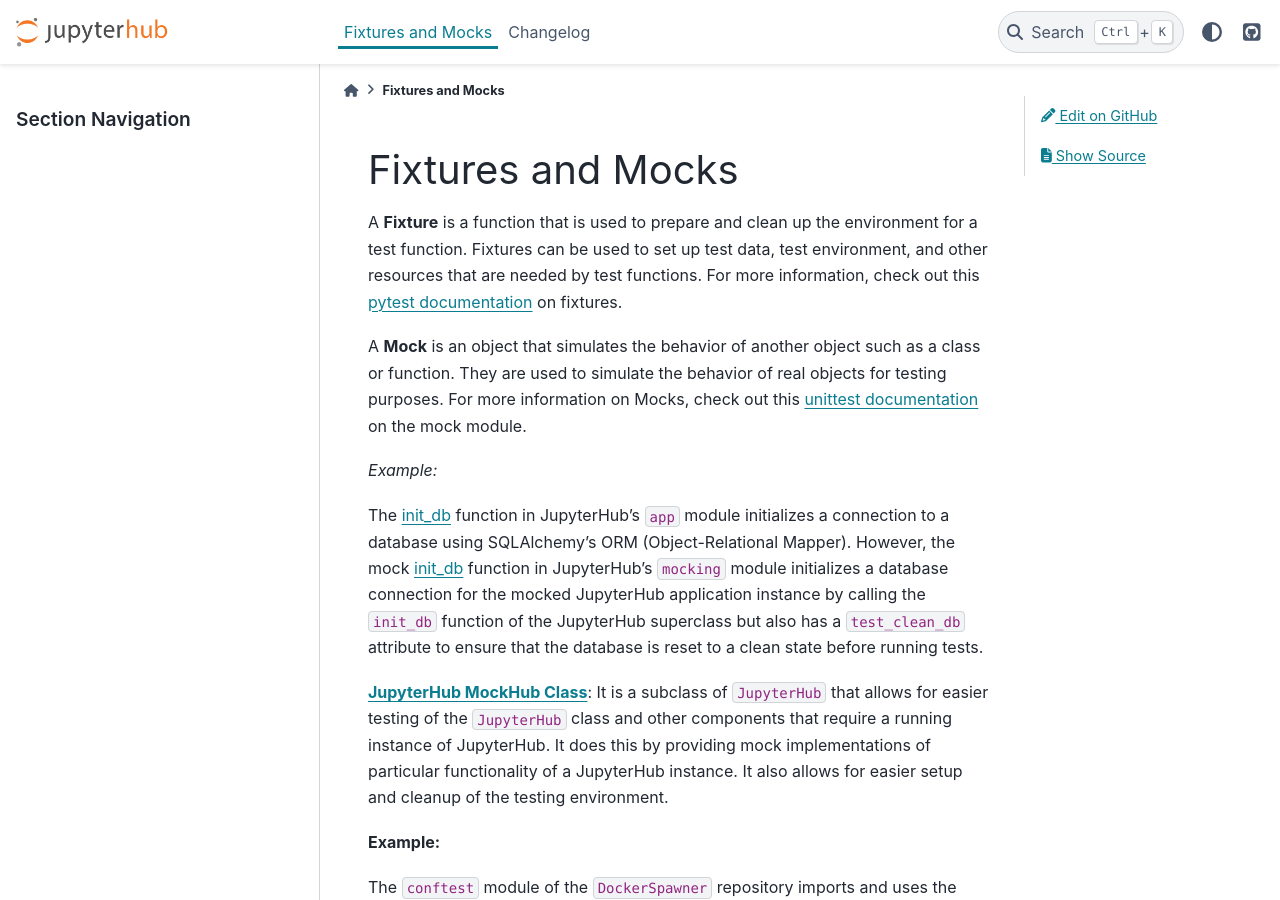
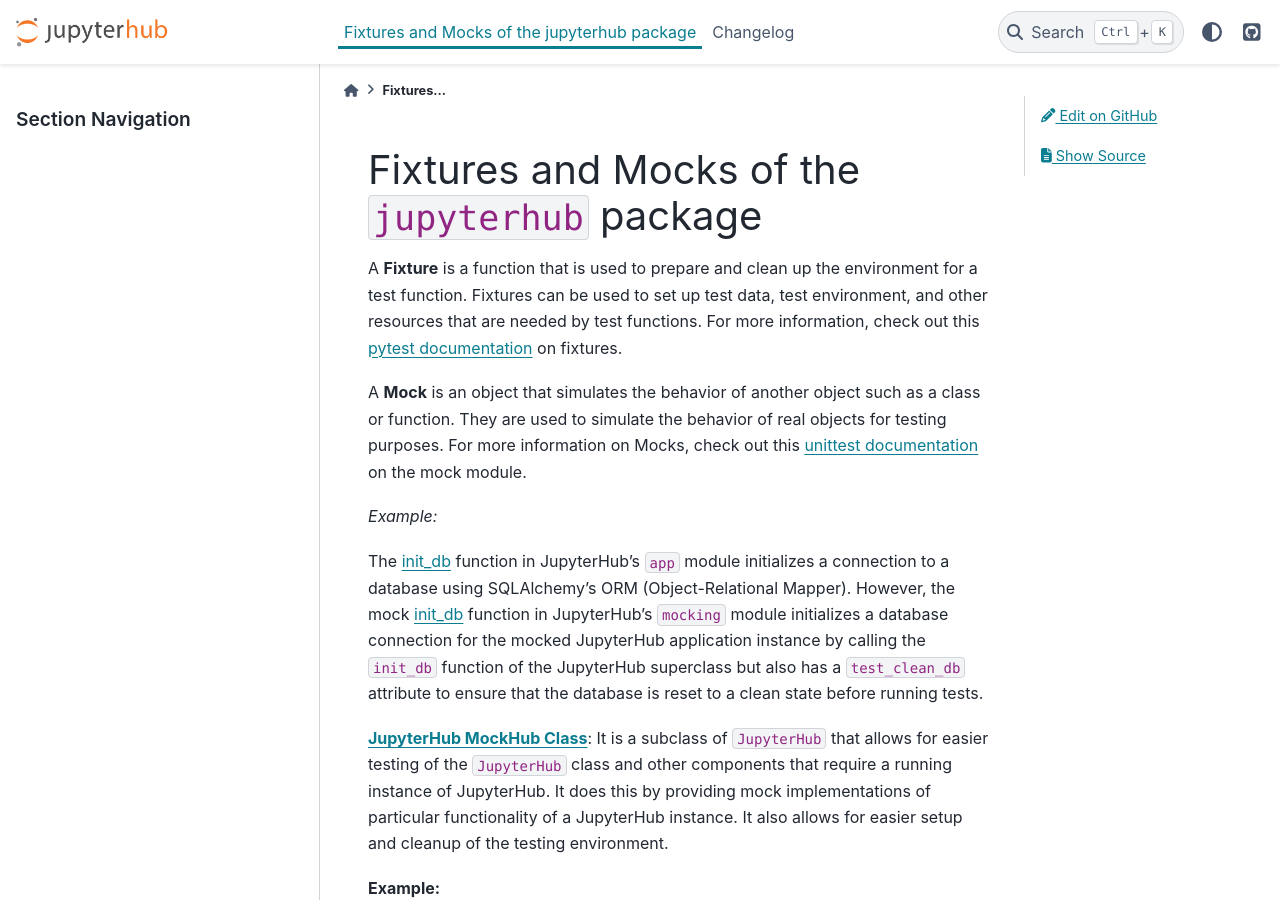
Before and after one commit to jupyterhub/pytest-jupyterhub, a Sphinx documentation site: the page built from docs/source/fixtures.md, in a window 1280 px wide and 900 px high. Built offline with Sphinx 7.4.7 and the PyData theme 0.15.4, drawn with Linux system fonts in a browser that asks for light colours.

Commit message:
Update docs/source/fixtures.md
Co-authored-by: Georgiana <georgiana.dolocan@gmail.com>

```diff
--- a/docs/source/fixtures.md
+++ b/docs/source/fixtures.md
@@ -1,4 +1,4 @@
-# Fixtures and Mocks
+# Fixtures and Mocks of the `jupyterhub` package
 A **Fixture** is a function that is used to prepare and clean up the environment for a test function. Fixtures can be used to set up test data, test environment, and other resources that are needed by test functions.
 For more information, check out this [pytest documentation](https://docs.pytest.org/en/latest/explanation/fixtures.html) on fixtures.
 
```
